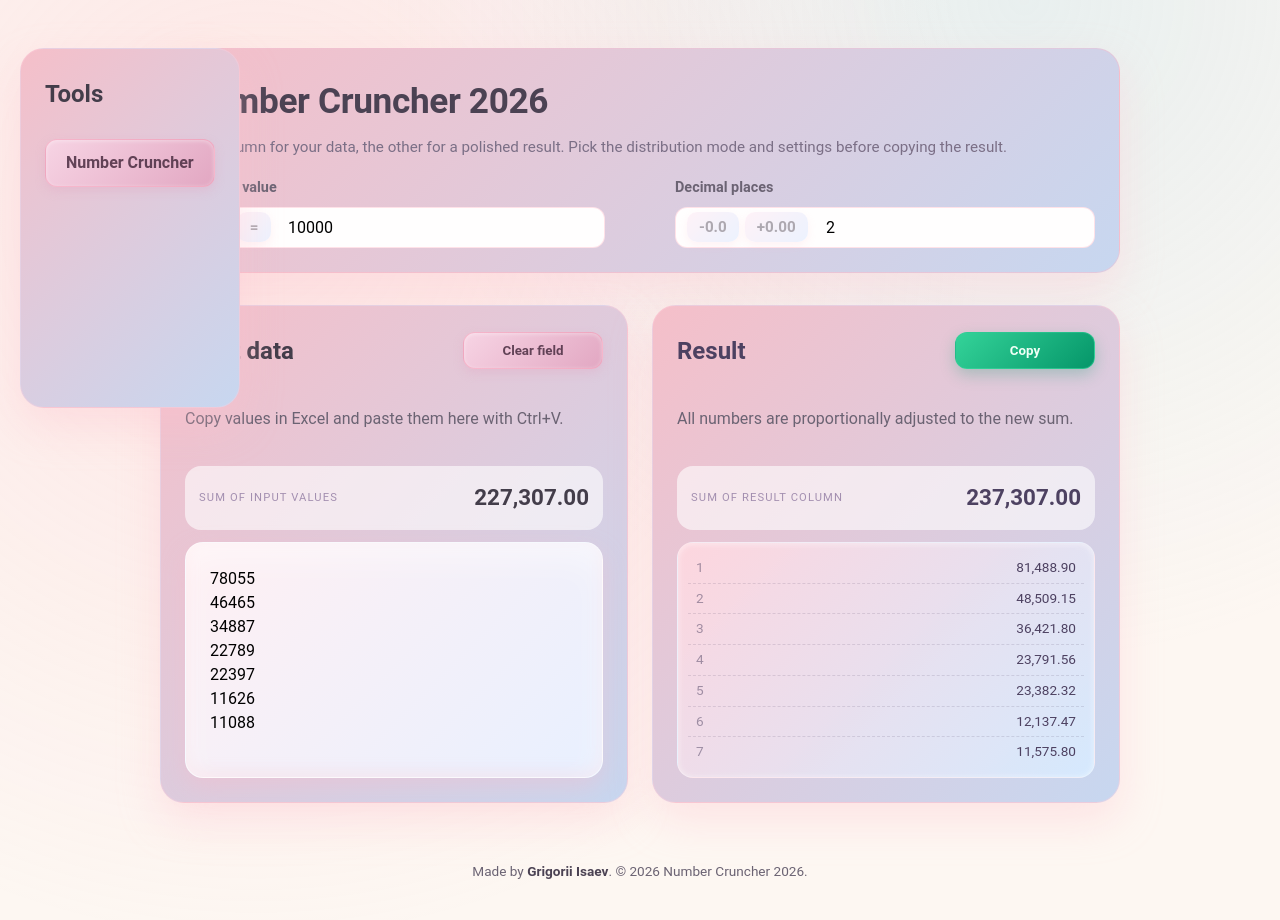
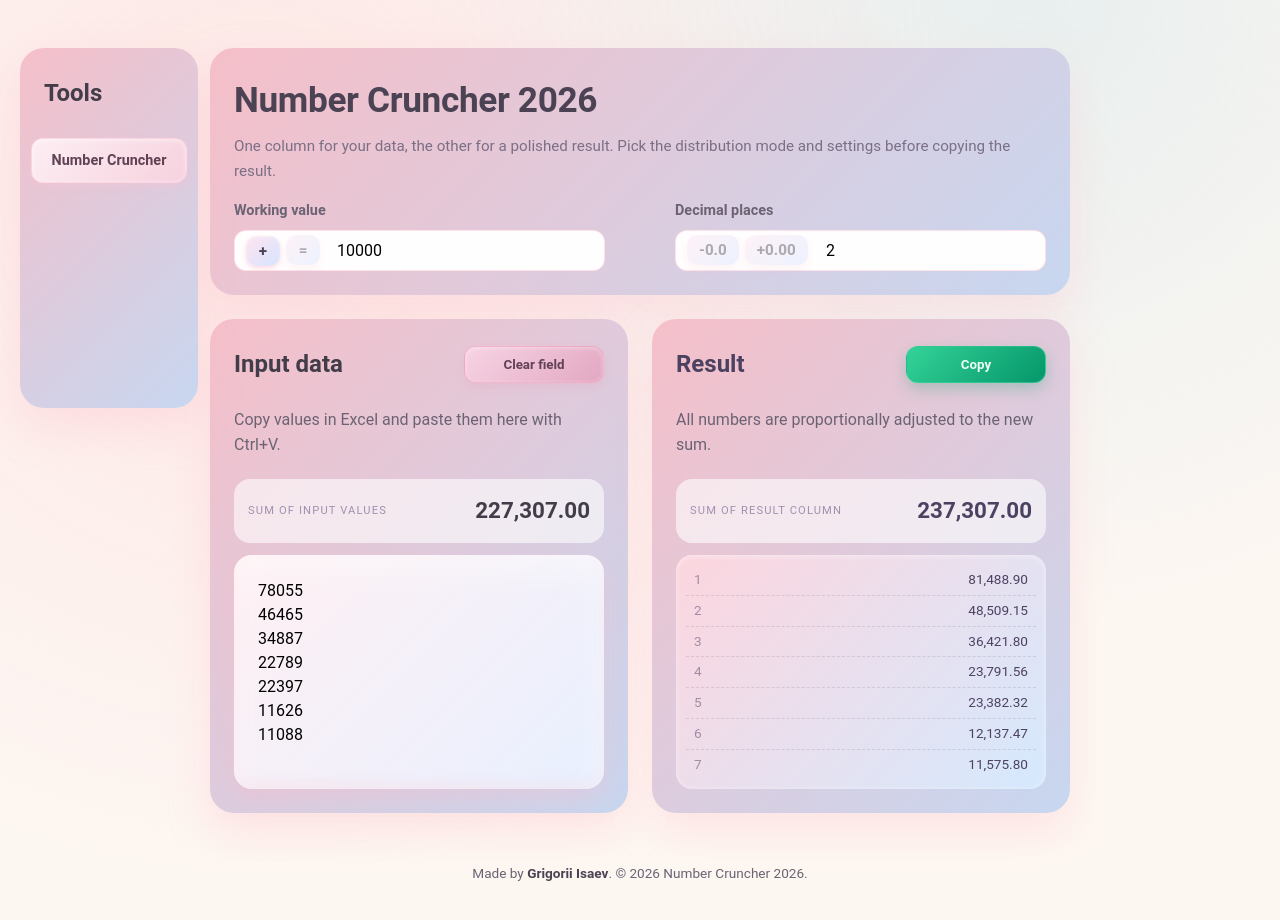
Before and after one commit to mrgisaev/Number-Cruncher-2000, a React (Vite) app in the folder web/: page / in a window 1280 px wide. Shown: the top 920 px of the page. Built offline with nearby package versions, Linux system fonts and the light colour scheme.

Commit message:
Refine layout spacing and menu styling

```diff
--- a/web/src/App.css
+++ b/web/src/App.css
@@ -1,29 +1,28 @@
 .app-shell {
   position: relative;
-  padding: 0 20px 80px;
+  padding: 0 20px 24px;
 }
 
 .floating-menu {
   position: absolute;
-  width: 220px;
+  width: 178px;
   top: 48px;
-  left: max(16px, calc(50% - 620px));
+  left: 20px;
   z-index: 5;
 }
 
 .page {
-  max-width: 1000px;
+  max-width: 900px;
   margin: 0 auto;
-  padding: 48px 20px 80px;
+  padding: 48px 20px 24px;
   display: flex;
   flex-direction: column;
-  gap: 32px;
+  gap: 24px;
 }
 
 .controls-wrapper {
   background: linear-gradient(135deg, #f5bfc9, #c7d7f0);
   border-radius: 24px;
-  border: 1px solid rgba(255, 183, 197, 0.4);
   box-shadow: 0 18px 40px rgba(255, 191, 202, 0.35);
   padding: 24px;
 }
@@ -235,7 +234,6 @@
 .card {
   background: linear-gradient(135deg, #f5bfc9, #c7d7f0);
   border-radius: 24px;
-  border: 1px solid rgba(255, 204, 221, 0.4);
   padding: 24px;
   min-height: 360px;
   display: flex;
@@ -313,7 +311,7 @@
 .paste-area {
   flex: 1;
   border-radius: 18px;
-  border: 1px solid rgba(255, 255, 255, 0.6);
+  border: none;
   padding: 24px;
   resize: none;
   min-height: 220px;
@@ -331,11 +329,11 @@
 .paste-area:focus-visible,
 .paste-area:focus {
   outline: none;
-  border-color: rgba(255, 255, 255, 0.85);
+  background: linear-gradient(135deg, #fff7fa, #eef4ff);
   box-shadow:
-    inset 0 10px 25px rgba(255, 255, 255, 0.6),
-    inset 0 -3px 12px rgba(255, 183, 197, 0.3),
-    0 8px 18px rgba(255, 183, 197, 0.35);
+    inset 0 14px 32px rgba(255, 255, 255, 0.7),
+    inset 0 -4px 14px rgba(255, 183, 197, 0.35),
+    0 10px 22px rgba(255, 183, 197, 0.4);
 }
 
 .results-card {
@@ -394,7 +392,6 @@
   flex: 1;
   overflow-y: auto;
   border-radius: 16px;
-  border: 1px solid rgba(255, 255, 255, 0.4);
   padding: 10px;
   background: linear-gradient(135deg, rgba(255, 215, 223, 0.9), rgba(214, 235, 255, 0.9));
   box-shadow: inset 0 1px 6px rgba(255, 255, 255, 0.5);
@@ -435,31 +432,36 @@
   display: flex;
   flex-direction: column;
   gap: 12px;
+  align-items: center;
 }
 
 .tool-link-button {
   display: inline-flex;
   justify-content: center;
   border-radius: 12px;
-  border: 1px solid rgba(249, 167, 191, 0.6);
+  border: 1px solid rgba(255, 212, 226, 0.7);
   padding: 10px 20px;
+  font-family: inherit;
+  font-size: 0.9rem;
   font-weight: 600;
-  background: linear-gradient(135deg, #f7d4e4, #e2a7c2);
-  color: rgba(82, 52, 72, 0.9);
+  background: linear-gradient(135deg, #fdeef4, #f6d1de);
+  color: rgba(82, 52, 72, 0.92);
   cursor: pointer;
   box-shadow:
-    inset 0 1px 4px rgba(255, 255, 255, 0.4),
-    0 4px 10px rgba(226, 167, 194, 0.35);
+    inset 0 1px 5px rgba(255, 255, 255, 0.55),
+    0 3px 8px rgba(248, 196, 212, 0.45);
   text-decoration: none;
-  transition: transform 0.2s ease, box-shadow 0.2s ease, opacity 0.2s ease;
+  white-space: nowrap;
+  min-width: 0;
+  transition: transform 0.2s ease, box-shadow 0.2s ease, opacity 0.2s ease, background 0.2s ease;
 }
 
 .tool-link-button:hover {
   transform: translateY(1px);
-  background: linear-gradient(135deg, #f8b7c9, #f495a8);
+  background: linear-gradient(135deg, #fdd8e6, #f4b4c7);
   box-shadow:
-    inset 0 2px 5px rgba(255, 255, 255, 0.45),
-    0 4px 10px rgba(244, 149, 168, 0.45);
+    inset 0 2px 6px rgba(255, 255, 255, 0.55),
+    0 4px 10px rgba(244, 173, 193, 0.5);
   color: rgba(60, 35, 50, 0.95);
 }
 
```
